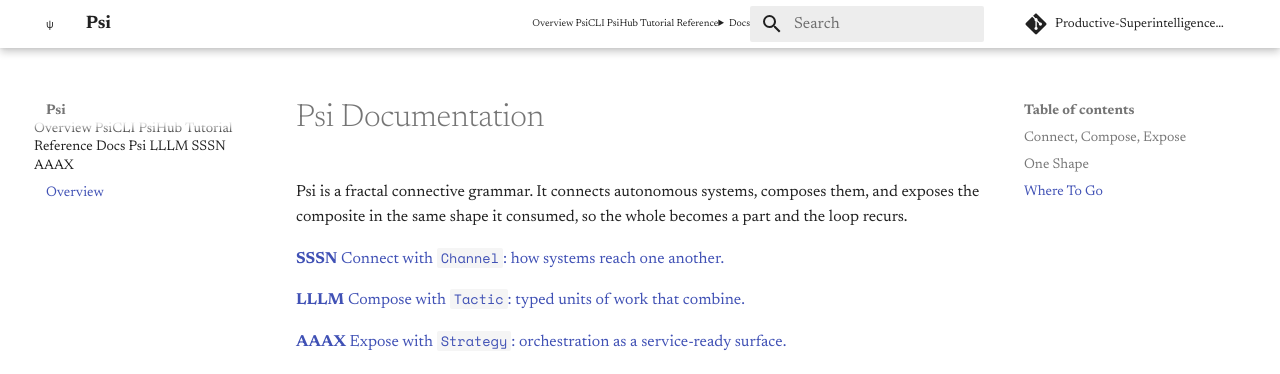
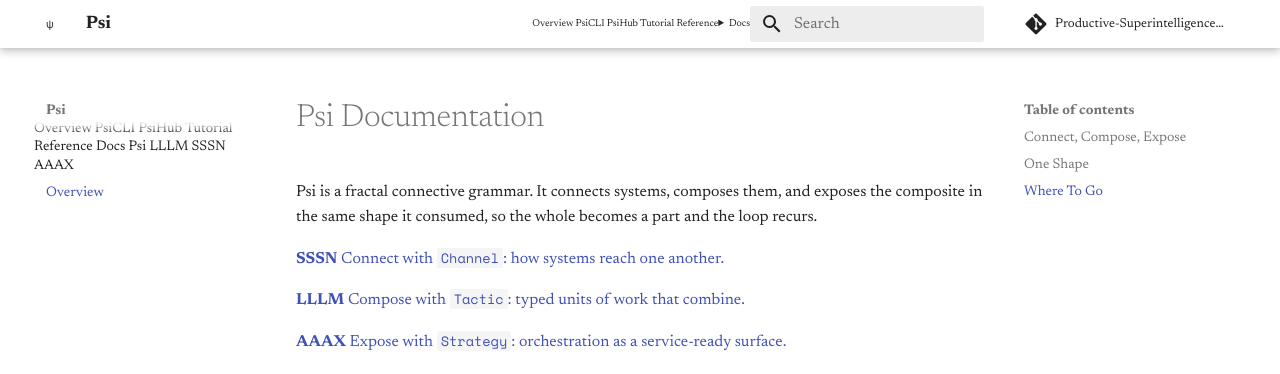
Before and after one commit to Productive-Superintelligence/docs, an MkDocs documentation site: the page built from psi_docs/index.md, in a window 1280 px wide and 1372 px high. Shown: the top 374 px of the window. Built offline with MkDocs 1.6.1 and Material for MkDocs 9.7.7, drawn with Linux system fonts in a browser that asks for light colours; comment, search, counter and statistics services are not loaded.

Commit message:
Tighten PSI systems copy

```diff
--- a/docs/about/index.html
+++ b/docs/about/index.html
@@ -8,7 +8,7 @@ Connect -> compose -> expose -> connect. The loop closes on itself
 They are not steps in the loop. They are the ground it stands on:
             describe, validate, discover, and launch.
 </p> <div class="page-list"> <a href="/hub"> <span class="item-title">PsiHub</span> <span class="item-copy">The package hub for metadata, validation, cards, config templates, discovery, and download.</span> </a> <a href="/docs/cli/"> <span class="item-title">PsiCLI</span> <span class="item-copy">The local interface for credentials, inspection, and launching package resources.</span> </a> </div> </section> <section class="quiet-section" aria-labelledby="principles-title"> <p class="label">Design Principles</p> <h2 id="principles-title">Own only the seam.</h2> <div class="page-list"> <div> <span class="item-title">Self-similarity</span> <span class="item-copy">No privileged level. What you expose has the shape of what you connect, so composition never bottoms out and never caps.</span> </div> <div> <span class="item-title">Thinness</span> <span class="item-copy">No owned execution and no privileged coordinator. If the connector held logic, the composite would stop looking like the part.</span> </div> <div> <span class="item-title">One grammar</span> <span class="item-copy">Leaf or composite, every package is described in one grammar and presents one service surface so any level can speak to any other.</span> </div> </div> <p class="section-copy muted one-line">
-In one line: Psi connects autonomous systems, composes them, and
+In one line: Psi connects systems, composes them, and
             exposes the composite in the shape it consumed, so the whole
             becomes a part and the loop recurs.
 </p> </section>  </main> <footer> <p class="copyright">
--- a/docs/docs/index.html
+++ b/docs/docs/index.html
@@ -583,7 +583,7 @@
 
 
 <h1 id="psi-documentation">Psi Documentation</h1>
-<p>Psi is a fractal connective grammar. It connects autonomous systems, composes them, and exposes the composite in the same shape it consumed, so the whole becomes a part and the loop recurs.</p>
+<p>Psi is a fractal connective grammar. It connects systems, composes them, and exposes the composite in the same shape it consumed, so the whole becomes a part and the loop recurs.</p>
 <div class="psi-tiles">
 <p><a class="psi-tile" href="https://sssn.one/" markdown>
 <strong>SSSN</strong>
--- a/psi_docs/index.md
+++ b/psi_docs/index.md
@@ -1,6 +1,6 @@
 # Psi Documentation
 
-Psi is a fractal connective grammar. It connects autonomous systems, composes them, and exposes the composite in the same shape it consumed, so the whole becomes a part and the loop recurs.
+Psi is a fractal connective grammar. It connects systems, composes them, and exposes the composite in the same shape it consumed, so the whole becomes a part and the loop recurs.
 
 <div class="psi-tiles" markdown>
 
```
Also changed, not shown: docs/docs/search/search_index.json (+1 -1 lines), 1 other file.
